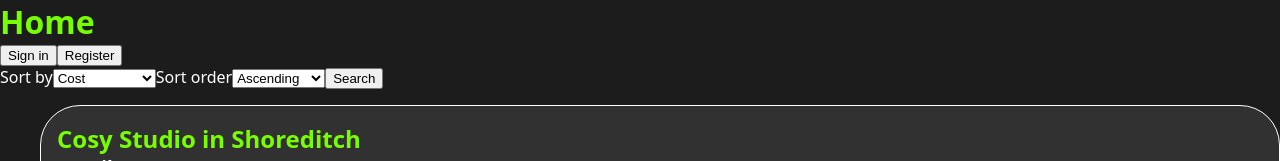
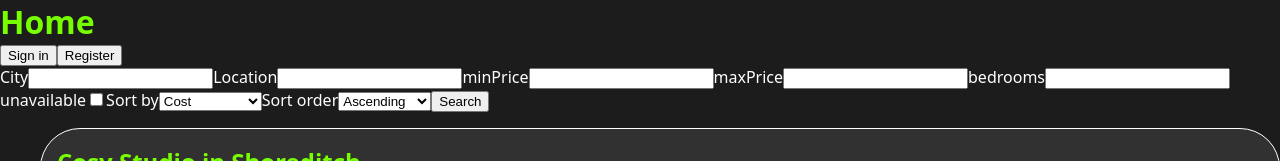
Before and after one commit to Dragospy/FDM-Flat-Finder-Group-6, a React (Vite) app in the folder frontend/: page / in a window 1280 px wide. Shown: the top 161 px of the page. Built offline with nearby package versions, Linux system fonts and the light colour scheme.

Commit message:
Added no result found Added further input for search Testing filter usage.

```diff
--- a/frontend/src/components/SearchListing.jsx
+++ b/frontend/src/components/SearchListing.jsx
@@ -86,8 +86,13 @@ function DisplayListings({listings}){
 
 
     const displayListings = listings.map(listing => <DisplayListing listing={listing}/>);
+    if (listings.length>0){
+        return <ul>{displayListings}</ul>;
+    }
+    else{
+        return <div><p>No results found</p></div>;
+    }
 
-    return <ul>{displayListings}</ul>
 }
 
 // Open weather API key. 437218189febbb7451a26102eb3ef8af
@@ -154,6 +159,16 @@ export function SearchListings() {
     }
 
     let ascending = sortOrder;
+
+    const filter = {
+        city: "London",
+        minPrice: 0,
+        maxPrice: 5,
+        bedrooms: undefined,
+        available: true
+    };
+
+
     let listings = getListings();
     console.log(listings);
 
@@ -176,6 +191,24 @@ export function SearchListings() {
     return (
         <>
             <form name="searchForm" method="post" onSubmit={handleSearchSubmit}>
+                <label for="city">City</label>
+                <input type ="text" name="city"></input>
+
+                <label for="location">Location</label>
+                <input type ="text" name="location"></input>
+
+
+                <label for="minPrice">minPrice</label>
+                <input type ="number" name="minPrice"></input>
+                <label for="maxPrice">maxPrice</label>
+                <input type ="number" name="maxPrice"></input>
+
+                <label for="bedrooms">bedrooms</label>
+                <input type ="number" name="bedrooms"></input>
+
+                <label for="unavailable">unavailable</label>
+                <input type ="checkbox" name="unavailable"></input>
+
                 <label for="sort-by">Sort by</label>
                 <select id="sort-by" name="order">
                     <option value ="cost">Cost</option>
@@ -189,6 +222,8 @@ export function SearchListings() {
                     <option value ="descending">Descending</option>
                 </select>
                 <input type="submit" value="Search"></input>
+
+
             </form>
 
             <div>
```
